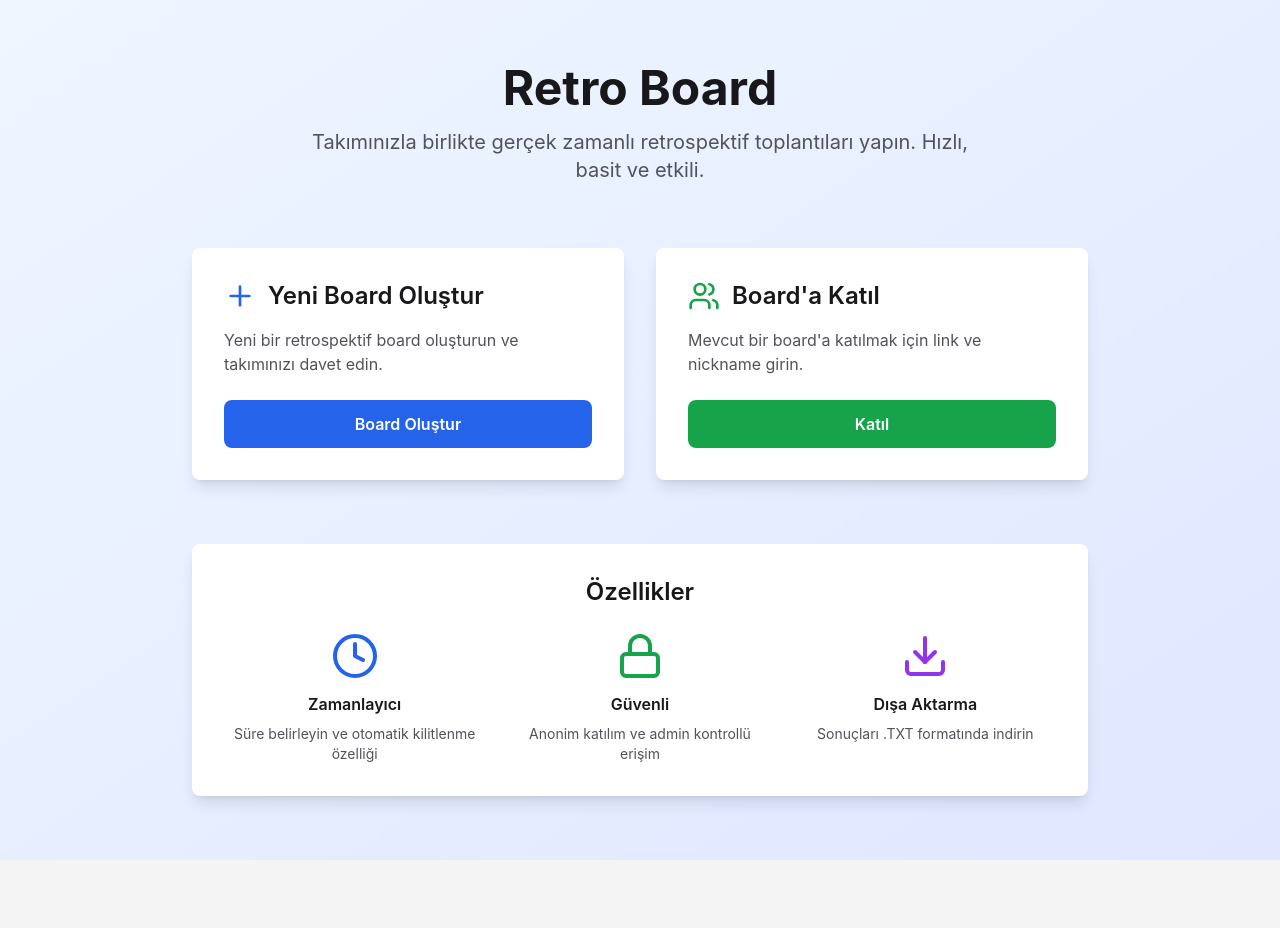
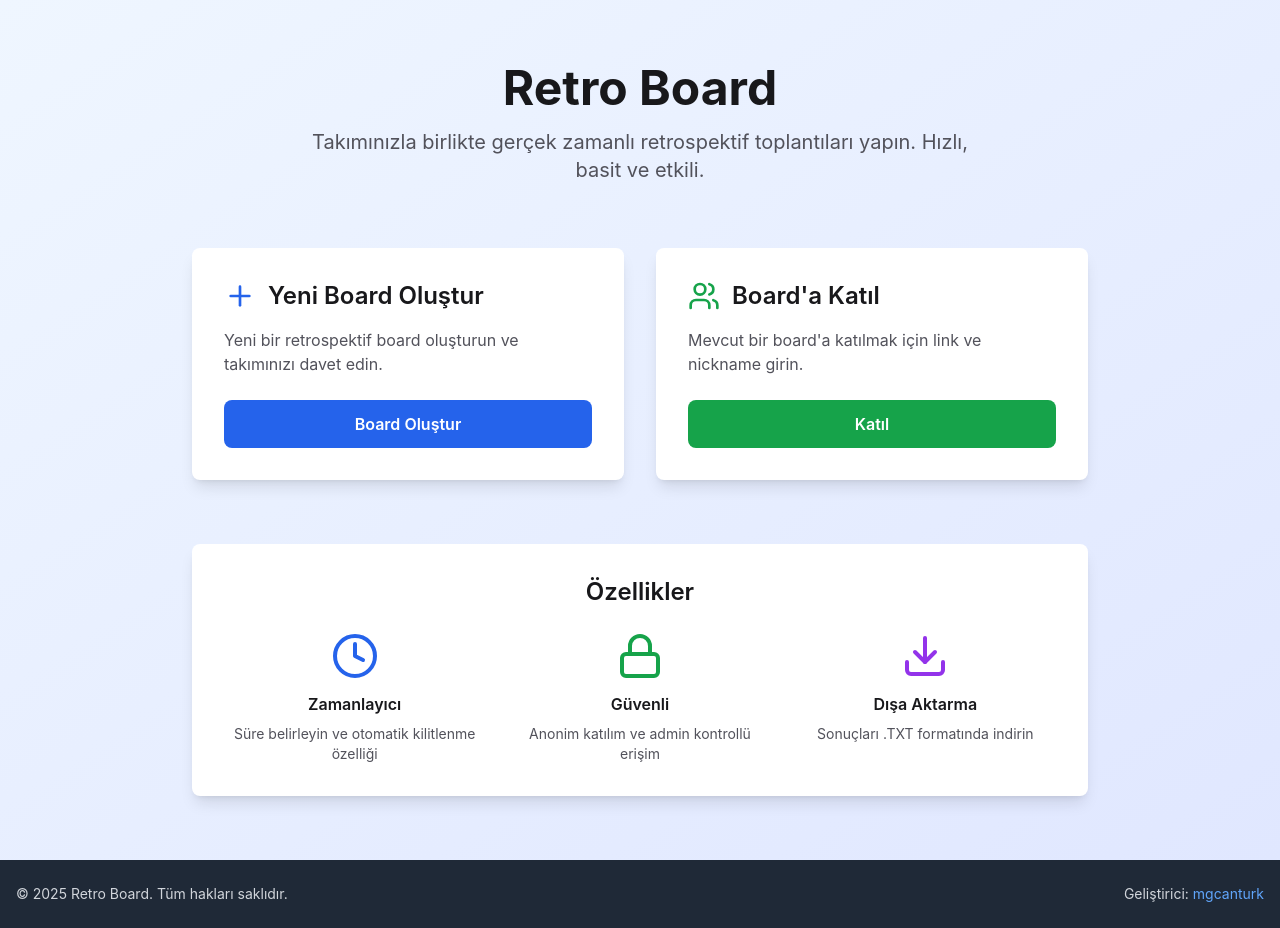
Before and after one commit to mgcanturk/retro-board-app, a React (Create React App) app in the folder frontend/: page / in a window 1280 px wide. Before the commit the page ends 860 px from the top, so only its background shows below. Built offline with nearby package versions, Linux system fonts and the light colour scheme; no server answers.

Commit message:
footer added

```diff
--- a/frontend/src/App.js
+++ b/frontend/src/App.js
@@ -5,16 +5,20 @@ import 'react-toastify/dist/ReactToastify.css';
 import Home from './components/Home';
 import Board from './components/Board';
 import CreateBoard from './components/CreateBoard';
+import Footer from './components/common/Footer';
 
 function App() {
   return (
     <Router>
-      <div className="min-h-screen bg-gray-50">
-        <Routes>
-          <Route path="/" element={<Home />} />
-          <Route path="/create" element={<CreateBoard />} />
-          <Route path="/board/:boardId" element={<Board />} />
-        </Routes>
+      <div className="min-h-screen bg-gray-50 flex flex-col">
+        <div className="flex-1">
+          <Routes>
+            <Route path="/" element={<Home />} />
+            <Route path="/create" element={<CreateBoard />} />
+            <Route path="/board/:boardId" element={<Board />} />
+          </Routes>
+        </div>
+        <Footer />
         <ToastContainer
           position="bottom-right"
           autoClose={5000}
--- /dev/null
+++ b/frontend/src/components/common/Footer.js
@@ -0,0 +1,34 @@
+import React from 'react';
+
+const Footer = () => {
+  const currentYear = new Date().getFullYear();
+
+  return (
+    <footer className="bg-gray-800 dark:bg-gray-900 text-white py-6 mt-auto">
+      <div className="container mx-auto px-4">
+        <div className="flex flex-col md:flex-row justify-between items-center">
+          <div className="text-center md:text-left mb-4 md:mb-0">
+            <p className="text-sm text-gray-300 dark:text-gray-400">
+              © {currentYear} Retro Board. Tüm hakları saklıdır.
+            </p>
+          </div>
+          <div className="text-center md:text-right">
+            <p className="text-sm text-gray-300 dark:text-gray-400">
+              Geliştirici:
+              <a
+                href="https://github.com/mgcanturk"
+                target="_blank"
+                rel="noopener noreferrer"
+                className="text-blue-400 hover:text-blue-300 ml-1 transition-colors duration-200"
+              >
+                mgcanturk
+              </a>
+            </p>
+          </div>
+        </div>
+      </div>
+    </footer>
+  );
+};
+
+export default Footer;
```
